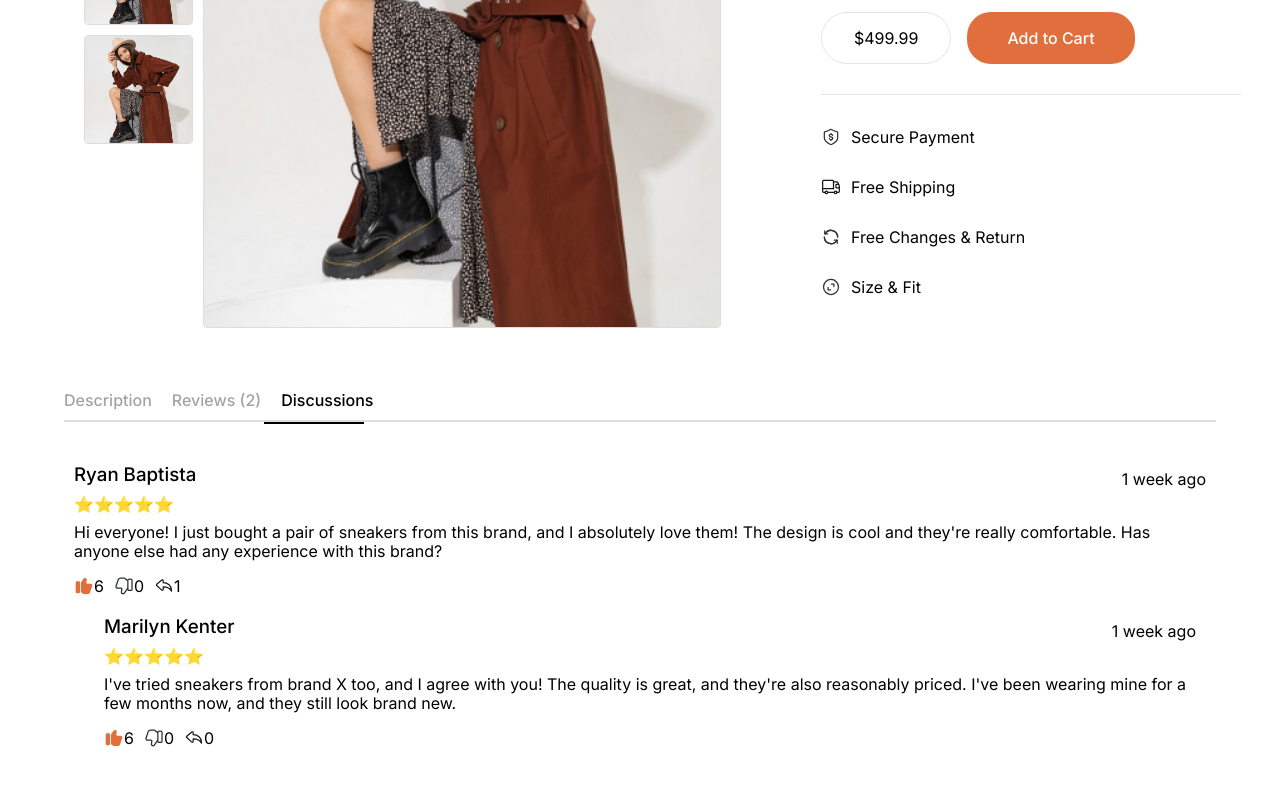
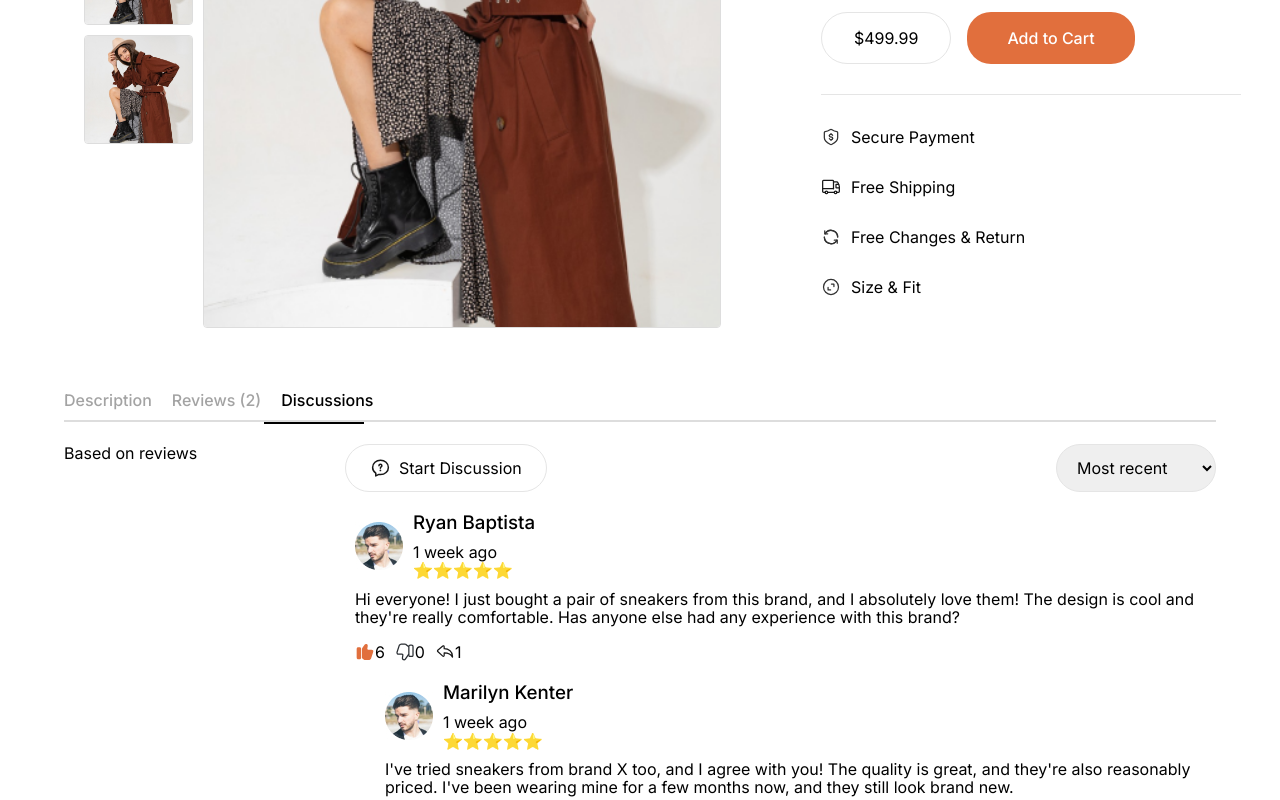
Before and after one commit to reqsanemurshudova1/e-Lux, a React (Vite) app: page /product/1/details in a window 1280 px wide. Both pictures are taken after a click on the element "Discussions". Shown: the part 440-1240 px from the top of the page. Built offline with nearby package versions, Linux system fonts and the light colour scheme; a web font is replaced by a local one.

Commit message:
discusssion

```diff
--- a/src/Components/HomePage/details/CommenstList.jsx
+++ b/src/Components/HomePage/details/CommenstList.jsx
@@ -1,59 +1,81 @@
-
-import React from 'react';
-import Comment from './Comment';
+import React from "react";
+import Comment from "./Comment";
 
 const comments = [
   {
     id: 1,
-        name: 'Ryan Baptista',
-        time: '1 week ago',
+    userImage: "/Assets/avatar.jpg",
+    name: "Ryan Baptista",
+    time: "1 week ago",
     rating: 5,
-        text: 'Hi everyone! I just bought a pair of sneakers from this brand, and I absolutely love them! The design is cool and they\'re really comfortable. Has anyone else had any experience with this brand?',
+    text: "Hi everyone! I just bought a pair of sneakers from this brand, and I absolutely love them! The design is cool and they're really comfortable. Has anyone else had any experience with this brand?",
     likes: 6,
     dislikes: 0,
     replies: [
       {
         id: 2,
-                name: 'Marilyn Kenter',
-                time: '1 week ago',
+        userImage: "/Assets/avatar.jpg",
+        name: "Marilyn Kenter",
+        time: "1 week ago",
         rating: 5,
-                text: 'I\'ve tried sneakers from brand X too, and I agree with you! The quality is great, and they\'re also reasonably priced. I\'ve been wearing mine for a few months now, and they still look brand new.',
+        text: "I've tried sneakers from brand X too, and I agree with you! The quality is great, and they're also reasonably priced. I've been wearing mine for a few months now, and they still look brand new.",
         likes: 6,
         dislikes: 0,
-            }
-        ]
+      },
+    ],
   },
   {
     id: 3,
-        name: 'Jocelyn Franci',
-        time: '1 week ago',
+    userImage: "/Assets/avatar.jpg",
+    name: "Jocelyn Franci",
+    time: "1 week ago",
     rating: 5,
-        text: 'I haven\'t tried brand X yet, but I\'ve seen them in stores. The designs do look appealing, but I\'m concerned about the comfort. Are their shoes comfortable for long-term wear?',
+    text: "I haven't tried brand X yet, but I've seen them in stores. The designs do look appealing, but I'm concerned about the comfort. Are their shoes comfortable for long-term wear?",
     likes: 6,
     dislikes: 0,
-        replies: []
+    replies: [],
   },
   {
     id: 4,
-        name: 'Tiana Geidt',
-        time: '1 week ago',
+       userImage: "/Assets/avatar.jpg",
+    name: "Tiana Geidt",
+    time: "1 week ago",
     rating: 5,
-        text: 'Based on my experience, shoes from brand X are really comfortable. The soles are cushioned and provide good support. I can wear them all day without feeling tired.',
+    text: "Based on my experience, shoes from brand X are really comfortable. The soles are cushioned and provide good support. I can wear them all day without feeling tired.",
     likes: 6,
     dislikes: 0,
-        replies: []
-    }
+    replies: [],
+  },
 ];
 
 const CommentsList = () => {
   return (
+    <div className="common-rev">
+        <div className="rev-left">
+        <div className="review-summary">
+
+          <p>Based on  reviews</p>
+
+        </div>
+        </div>
 
 
-
-
-        <div className="common-rev">
       <div className="comments-list">
-            {comments.map(comment => (
+      <div className="write-rev">
+                <span className="write"><svg xmlns="http://www.w3.org/2000/svg" width="21" height="22" viewBox="0 0 21 22" fill="none">
+  <path fill-rule="evenodd" clip-rule="evenodd" d="M2.625 10.3796C2.625 12.7272 3.8675 14.794 5.77412 16.0968C5.77325 16.845 5.775 17.853 5.775 18.9108L8.86463 17.3822C9.39313 17.4837 9.93912 17.5388 10.5 17.5388C14.833 17.5388 18.375 14.3512 18.375 10.3796C18.375 6.40796 14.833 3.22034 10.5 3.22034C6.167 3.22034 2.625 6.40796 2.625 10.3796Z" stroke="#171717" stroke-width="1.5" stroke-linecap="round" stroke-linejoin="round"/>
+  <path d="M10.4126 11.287V11.1058C10.4126 10.5126 10.7792 10.1915 11.1467 9.94472C11.5054 9.70322 11.8651 9.38822 11.8651 8.80722C11.8651 8.00484 11.2149 7.35559 10.4134 7.35559C9.61194 7.35559 8.96094 8.00397 8.96094 8.80634" stroke="#171717" stroke-width="1.5" stroke-linecap="round" stroke-linejoin="round"/>
+  <path d="M10.4112 13.3336C10.3386 13.3336 10.28 13.3922 10.2809 13.4648C10.2809 13.5375 10.3395 13.5961 10.4121 13.5961C10.4847 13.5961 10.5434 13.5375 10.5434 13.4648C10.5434 13.3922 10.4856 13.3336 10.4112 13.3336" stroke="#171717" stroke-width="1.5" stroke-linecap="round" stroke-linejoin="round"/>
+</svg>Start Discussion</span>
+                <div className="sortRev">
+            <select>
+              <option value="">Most recent</option>
+              <option value="">Highest rating</option>
+              <option value="">Lowest rating</option>
+            </select>
+          </div>
+            </div>
+        {comments.map((comment) => (
           <Comment key={comment.id} comment={comment} />
         ))}
       </div>
--- a/src/Components/HomePage/details/Comment.jsx
+++ b/src/Components/HomePage/details/Comment.jsx
@@ -1,33 +1,82 @@
-import React from 'react';
+import React from "react";
 
 const Comment = ({ comment }) => {
   return (
     <div className="comment">
       <div className="comment-header">
-                <h3>{comment.name}</h3>
+        <img src={comment.userImage} alt="" />
+       <div className="name"> <h3>{comment.name}</h3>
        <span>{comment.time}</span>
+       <div className="comment-rating">{"⭐".repeat(comment.rating)}</div>
        </div>
-            <div className="comment-rating">
-                {'⭐'.repeat(comment.rating)}
       </div>
+
       <div className="comment-text">
         <p>{comment.text}</p>
       </div>
       <div className="comment-footer">
-                <span><svg xmlns="http://www.w3.org/2000/svg" width="20" height="20" viewBox="0 0 20 20" fill="none">
-  <path d="M6.99219 15.4084V6.94169C6.99219 6.60835 7.09219 6.28335 7.27552 6.00835L9.55052 2.62502C9.90885 2.08335 10.8005 1.70002 11.5589 1.98335C12.3755 2.25835 12.9172 3.17502 12.7422 3.99169L12.3089 6.71669C12.2755 6.96669 12.3422 7.19169 12.4839 7.36669C12.6255 7.52502 12.8339 7.62502 13.0589 7.62502H16.4839C17.1422 7.62502 17.7089 7.89169 18.0422 8.35835C18.3589 8.80835 18.4172 9.39169 18.2089 9.98335L16.1589 16.225C15.9005 17.2584 14.7755 18.1 13.6589 18.1H10.4089C9.85052 18.1 9.06719 17.9084 8.70885 17.55L7.64219 16.725C7.23385 16.4167 6.99219 15.925 6.99219 15.4084Z" fill="#E16F3D"/>
-  <path d="M4.34102 5.31665H3.48268C2.19102 5.31665 1.66602 5.81665 1.66602 7.04998V15.4333C1.66602 16.6667 2.19102 17.1667 3.48268 17.1667H4.34102C5.63268 17.1667 6.15768 16.6667 6.15768 15.4333V7.04998C6.15768 5.81665 5.63268 5.31665 4.34102 5.31665Z" fill="#E16F3D"/>
-</svg> {comment.likes}</span>
-                <span><svg xmlns="http://www.w3.org/2000/svg" width="20" height="20" viewBox="0 0 20 20" fill="none">
-  <path d="M9.00093 18.4166C8.75926 18.4166 8.51759 18.375 8.29259 18.2916C7.25093 17.95 6.58426 16.8 6.81759 15.7333L7.22593 13.1083C7.23426 13.05 7.23426 12.9666 7.17593 12.9C7.13426 12.8583 7.07593 12.8333 7.00926 12.8333H3.67593C2.85926 12.8333 2.15093 12.4916 1.73426 11.9C1.32593 11.325 1.24259 10.5666 1.50926 9.83331L3.50093 3.76665C3.80926 2.55831 5.10093 1.58331 6.43426 1.58331H9.60093C10.0676 1.58331 11.0843 1.72498 11.6259 2.26665L14.1509 4.21665L13.3843 5.20831L10.8009 3.20831C10.5926 2.99998 10.0676 2.83331 9.60093 2.83331H6.43426C5.68426 2.83331 4.87593 3.43331 4.70926 4.10831L2.69259 10.2333C2.55926 10.6 2.58426 10.9333 2.75926 11.175C2.94259 11.4333 3.27593 11.5833 3.68426 11.5833H7.01759C7.45093 11.5833 7.85093 11.7666 8.12593 12.0833C8.40926 12.4083 8.53426 12.8416 8.46759 13.2916L8.05093 15.9666C7.95093 16.4333 8.26759 16.9583 8.71759 17.1083C9.11759 17.2583 9.65093 17.0416 9.83426 16.775L13.2509 11.6916L14.2843 12.3916L10.8676 17.475C10.4759 18.0583 9.73426 18.4166 9.00093 18.4166Z" fill="#292D32"/>
-  <path d="M16.3496 15.0833H15.5163C13.9746 15.0833 13.2246 14.3583 13.2246 12.875V4.70833C13.2246 3.225 13.9746 2.5 15.5163 2.5H16.3496C17.8913 2.5 18.6413 3.225 18.6413 4.70833V12.875C18.6413 14.3583 17.8913 15.0833 16.3496 15.0833ZM15.5163 3.75C14.6079 3.75 14.4746 3.96667 14.4746 4.70833V12.875C14.4746 13.6167 14.6079 13.8333 15.5163 13.8333H16.3496C17.2579 13.8333 17.3913 13.6167 17.3913 12.875V4.70833C17.3913 3.96667 17.2579 3.75 16.3496 3.75H15.5163Z" fill="#292D32"/>
-</svg>{comment.dislikes}</span>
-                <span><svg xmlns="http://www.w3.org/2000/svg" width="20" height="20" viewBox="0 0 20 20" fill="none">
-  <path fill-rule="evenodd" clip-rule="evenodd" d="M9.16671 10.9141V13.4708C9.16671 14.1933 8.30921 14.5733 7.77337 14.0883L2.74837 9.53331C2.37504 9.19497 2.38504 8.60581 2.76921 8.28081L7.79421 4.01581C8.33587 3.55581 9.16671 3.94081 9.16671 4.65081V6.68164C13.7192 6.68164 17.5 9.49164 17.5 14.1666V15.1075C15.9609 12.0375 12.7609 10.9141 9.16671 10.9141Z" stroke="#171717" stroke-width="1.2" stroke-linecap="round" stroke-linejoin="round"/>
-</svg> {comment.replies ? comment.replies.length : 0}</span>
+        <span>
+          <svg
+            xmlns="http://www.w3.org/2000/svg"
+            width="20"
+            height="20"
+            viewBox="0 0 20 20"
+            fill="none"
+          >
+            <path
+              d="M6.99219 15.4084V6.94169C6.99219 6.60835 7.09219 6.28335 7.27552 6.00835L9.55052 2.62502C9.90885 2.08335 10.8005 1.70002 11.5589 1.98335C12.3755 2.25835 12.9172 3.17502 12.7422 3.99169L12.3089 6.71669C12.2755 6.96669 12.3422 7.19169 12.4839 7.36669C12.6255 7.52502 12.8339 7.62502 13.0589 7.62502H16.4839C17.1422 7.62502 17.7089 7.89169 18.0422 8.35835C18.3589 8.80835 18.4172 9.39169 18.2089 9.98335L16.1589 16.225C15.9005 17.2584 14.7755 18.1 13.6589 18.1H10.4089C9.85052 18.1 9.06719 17.9084 8.70885 17.55L7.64219 16.725C7.23385 16.4167 6.99219 15.925 6.99219 15.4084Z"
+              fill="#E16F3D"
+            />
+            <path
+              d="M4.34102 5.31665H3.48268C2.19102 5.31665 1.66602 5.81665 1.66602 7.04998V15.4333C1.66602 16.6667 2.19102 17.1667 3.48268 17.1667H4.34102C5.63268 17.1667 6.15768 16.6667 6.15768 15.4333V7.04998C6.15768 5.81665 5.63268 5.31665 4.34102 5.31665Z"
+              fill="#E16F3D"
+            />
+          </svg>{" "}
+          {comment.likes}
+        </span>
+        <span>
+          <svg
+            xmlns="http://www.w3.org/2000/svg"
+            width="20"
+            height="20"
+            viewBox="0 0 20 20"
+            fill="none"
+          >
+            <path
+              d="M9.00093 18.4166C8.75926 18.4166 8.51759 18.375 8.29259 18.2916C7.25093 17.95 6.58426 16.8 6.81759 15.7333L7.22593 13.1083C7.23426 13.05 7.23426 12.9666 7.17593 12.9C7.13426 12.8583 7.07593 12.8333 7.00926 12.8333H3.67593C2.85926 12.8333 2.15093 12.4916 1.73426 11.9C1.32593 11.325 1.24259 10.5666 1.50926 9.83331L3.50093 3.76665C3.80926 2.55831 5.10093 1.58331 6.43426 1.58331H9.60093C10.0676 1.58331 11.0843 1.72498 11.6259 2.26665L14.1509 4.21665L13.3843 5.20831L10.8009 3.20831C10.5926 2.99998 10.0676 2.83331 9.60093 2.83331H6.43426C5.68426 2.83331 4.87593 3.43331 4.70926 4.10831L2.69259 10.2333C2.55926 10.6 2.58426 10.9333 2.75926 11.175C2.94259 11.4333 3.27593 11.5833 3.68426 11.5833H7.01759C7.45093 11.5833 7.85093 11.7666 8.12593 12.0833C8.40926 12.4083 8.53426 12.8416 8.46759 13.2916L8.05093 15.9666C7.95093 16.4333 8.26759 16.9583 8.71759 17.1083C9.11759 17.2583 9.65093 17.0416 9.83426 16.775L13.2509 11.6916L14.2843 12.3916L10.8676 17.475C10.4759 18.0583 9.73426 18.4166 9.00093 18.4166Z"
+              fill="#292D32"
+            />
+            <path
+              d="M16.3496 15.0833H15.5163C13.9746 15.0833 13.2246 14.3583 13.2246 12.875V4.70833C13.2246 3.225 13.9746 2.5 15.5163 2.5H16.3496C17.8913 2.5 18.6413 3.225 18.6413 4.70833V12.875C18.6413 14.3583 17.8913 15.0833 16.3496 15.0833ZM15.5163 3.75C14.6079 3.75 14.4746 3.96667 14.4746 4.70833V12.875C14.4746 13.6167 14.6079 13.8333 15.5163 13.8333H16.3496C17.2579 13.8333 17.3913 13.6167 17.3913 12.875V4.70833C17.3913 3.96667 17.2579 3.75 16.3496 3.75H15.5163Z"
+              fill="#292D32"
+            />
+          </svg>
+          {comment.dislikes}
+        </span>
+        <span>
+          <svg
+            xmlns="http://www.w3.org/2000/svg"
+            width="20"
+            height="20"
+            viewBox="0 0 20 20"
+            fill="none"
+          >
+            <path
+              fill-rule="evenodd"
+              clip-rule="evenodd"
+              d="M9.16671 10.9141V13.4708C9.16671 14.1933 8.30921 14.5733 7.77337 14.0883L2.74837 9.53331C2.37504 9.19497 2.38504 8.60581 2.76921 8.28081L7.79421 4.01581C8.33587 3.55581 9.16671 3.94081 9.16671 4.65081V6.68164C13.7192 6.68164 17.5 9.49164 17.5 14.1666V15.1075C15.9609 12.0375 12.7609 10.9141 9.16671 10.9141Z"
+              stroke="#171717"
+              stroke-width="1.2"
+              stroke-linecap="round"
+              stroke-linejoin="round"
+            />
+          </svg>{" "}
+          {comment.replies ? comment.replies.length : 0}
+        </span>
       </div>
       <div className="replies">
-                {comment.replies && comment.replies.map(reply => (
+        {comment.replies &&
+          comment.replies.map((reply) => (
             <Comment key={reply.id} comment={reply} />
           ))}
       </div>
--- a/src/Components/HomePage/details/DescRevDisc.jsx
+++ b/src/Components/HomePage/details/DescRevDisc.jsx
@@ -33,7 +33,7 @@ export default function DescRevDisc({ product }) {
       <span className="activespan" style={{ transform: `translateX(${activeTab === 'description' ? '0%' : activeTab === 'reviews' ? '100%' : '200%'})` }}></span>
       {activeTab === 'description' && <DetailsDesc product={product} />}
       {activeTab === 'reviews' && <ReviewList reviews={product.reviews} rating={product.rating} />}
-      {activeTab === 'discussions' && <Discussions />}
+      {activeTab === 'discussions' && <Discussions rating={product.rating}  />}
     </div>
   );
 }
--- a/src/Components/HomePage/details/common.css
+++ b/src/Components/HomePage/details/common.css
@@ -235,7 +235,7 @@ line-height: 56px;
 
 .comment-header {
   display: flex;
-  justify-content: space-between;
+  gap : 10px;
   align-items: center;
 }
 
```
Lines whose indentation alone changed are shown as unchanged.
